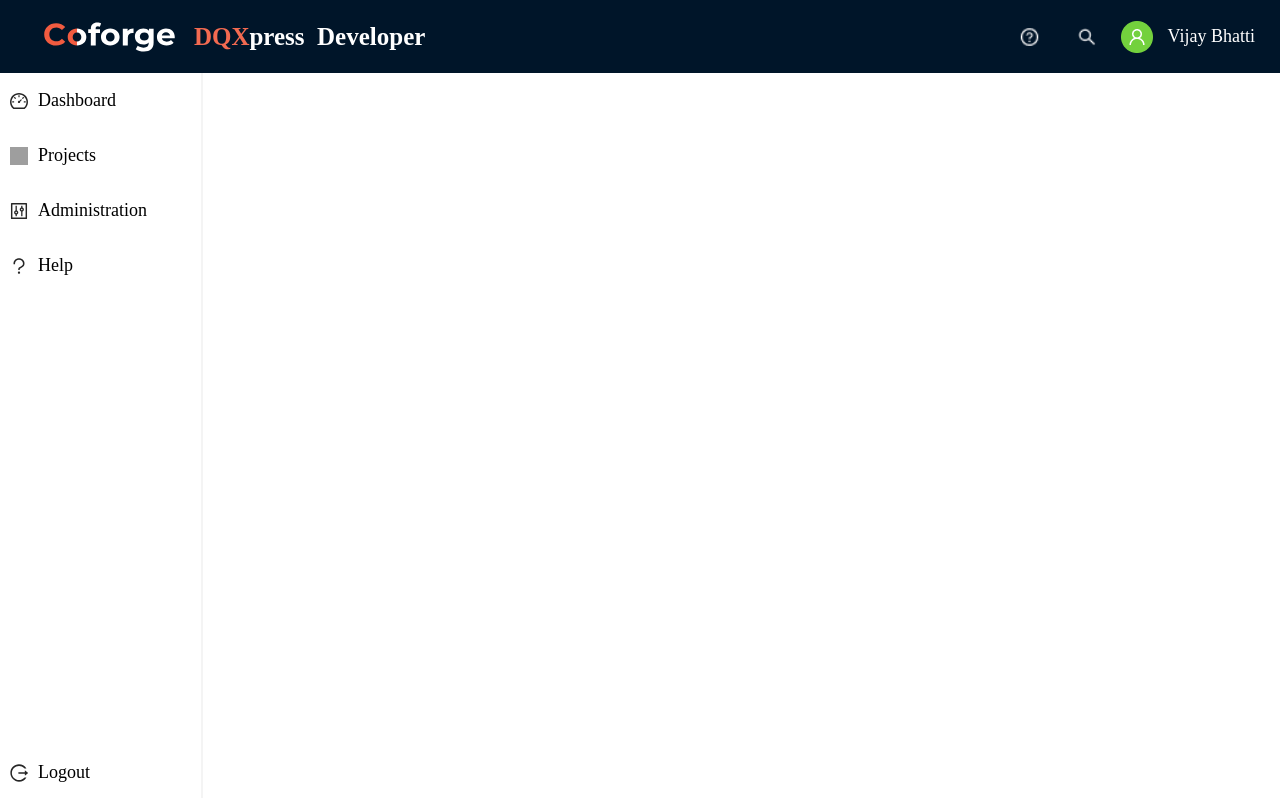
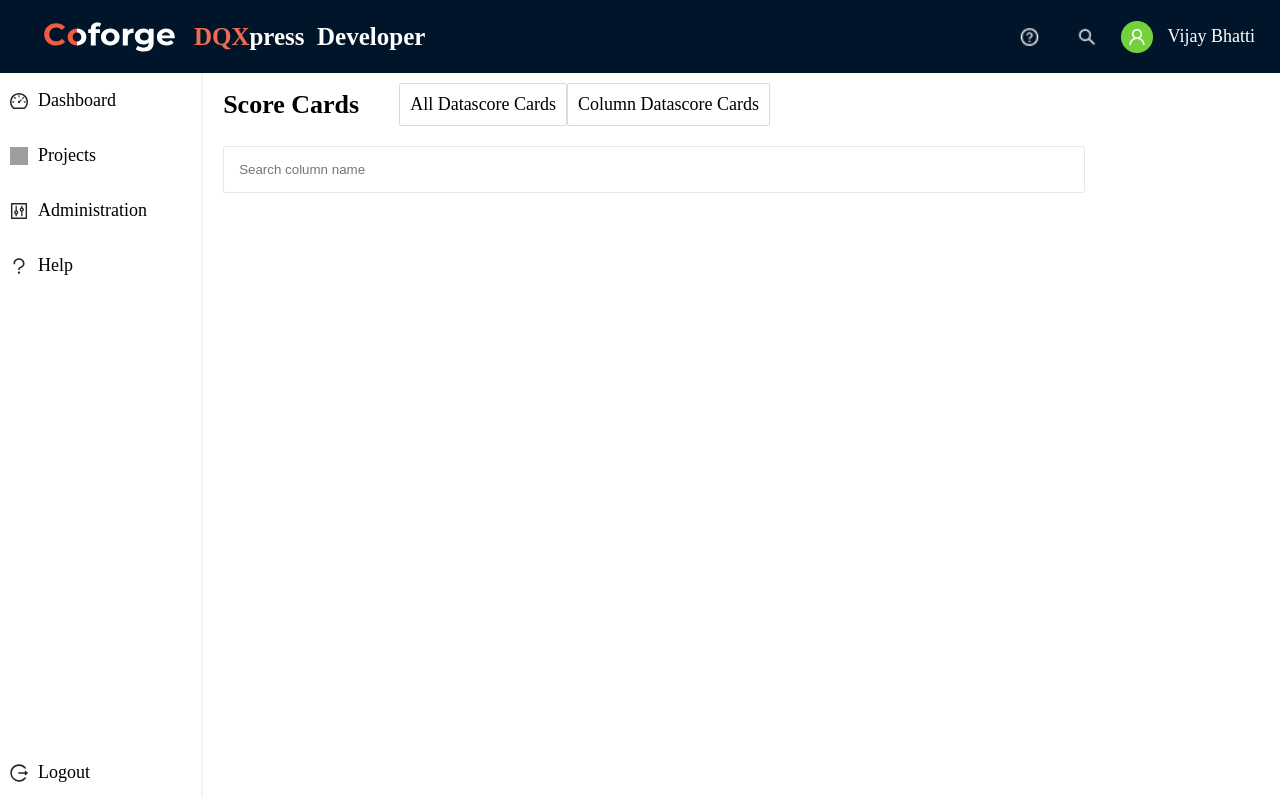
Before and after one commit to ritika-sharma123/DQXpress, a React (Create React App) app: page /score-cards in a window 1280 px wide. Built offline with nearby package versions, Linux system fonts and the light colour scheme; grey boxes are pictures that could not be loaded; a web font is replaced by a local one.

Commit message:
Added:: Score cards page

```diff
--- a/src/components/Card/index.js
+++ b/src/components/Card/index.js
@@ -1,41 +1,8 @@
 import React from "react";
 import "./index.scss";
-import Button from "../Button";
 
-const Card = ({ children }) => {
-  const handleClick = () => {
-    console.log("click");
-  };
-
-  return (
-    <div className="card">
-      {children}
-      <div className="card-title">
-        <h2>Project1</h2>
-      </div>
-      <div className="card-content">
-        <div>
-          <div>
-            <h3>Date Created</h3>
-          </div>
-          <div>
-            <h3>Status</h3>
-          </div>
-        </div>
-        <div>
-          <div>
-            <h3>2-04-2024</h3>
-          </div>
-          <div>
-            <h3>Processed</h3>
-          </div>
-        </div>
-      </div>
-      <div className="button">
-        <Button name={"See Details"} onClick={handleClick}></Button>
-      </div>
-    </div>
-  );
+const Card = ({ children, className }) => {
+  return <div className={`card ${className}`}>{children}</div>;
 };
 
 export default Card;
--- a/src/components/Layout/index.js
+++ b/src/components/Layout/index.js
@@ -7,6 +7,7 @@ import "./index.scss";
 import Dashboard from "../../pages/Dashboard";
 import ProjectsPage from "../../pages/Projects/ProjectsPage";
 import CreateProject from "../../pages/Projects/CreateProjectPage";
+import ScoreCards from "../../pages/Projects/ScoreCards";
 
 const Layout = () => {
   return (
@@ -28,6 +29,7 @@ const Layout = () => {
               path="/projects/create-project"
               element={<CreateProject />}
             />
+            <Route path="/score-cards" element={<ScoreCards />} />
             <Route path="/dashboard" element={<Dashboard />} />
           </Routes>
         </Content>
--- a/src/components/Stepper/index.js
+++ b/src/components/Stepper/index.js
@@ -2,13 +2,16 @@ import React from "react";
 import "./index.scss";
 
 const Stepper = ({ label, numberOfsteps, currentStep, index }) => {
+  const isActive = (index) => (index <= currentStep ? "active" : "");
   const isFinalStep = (index) => index === numberOfsteps - 1;
 
   return (
     <div className="stepper">
       <div className="stepper-step">
-        <div className="circle"></div>
-        {isFinalStep(index) ? null : <div className="line"></div>}
+        <div className={`circle ${isActive(index)}`}></div>
+        {isFinalStep(index) ? null : (
+          <div className={`line ${isActive(index)}`}></div>
+        )}
       </div>
       <label>{label}</label>
     </div>
--- a/src/components/Stepper/index.scss
+++ b/src/components/Stepper/index.scss
@@ -8,6 +8,10 @@
     display: flex;
     align-items: center;
     gap: 1px;
+
+    .active {
+      background-color: $primary-color !important;
+    }
   }
 
   .line {
@@ -21,5 +25,5 @@
   width: 20px;
   height: 20px;
   border-radius: 10px;
-  background-color: $primary-color;
+  background-color: $light-grey;
 }
--- a/src/pages/Projects/ProjectsForms/index.js
+++ b/src/pages/Projects/ProjectsForms/index.js
@@ -6,6 +6,7 @@ import Button from "../../../components/Button";
 import Stepper from "../../../components/Stepper";
 import AddDataSourceForm from "./AddDataSourceForm";
 import AddDataTargetForm from "./AddDataTargetForm";
+import { current } from "@reduxjs/toolkit";
 
 const StepperObject = [
   {
@@ -26,16 +27,19 @@ const StepperObject = [
 ];
 
 const ProjectDetailsPage = () => {
+  const numberOfSteps = StepperObject.length;
   const [currentStep, setCurrentStep] = useState(0);
 
   const handlePreviousStep = () => {
-    setCurrentStep((prevState) => currentStep + 1);
+    setCurrentStep((prevState) =>
+      currentStep < 0 ? currentStep : currentStep - 1
+    );
   };
   const handleContinueStep = () => {
-    setCurrentStep((prevState) => currentStep - 1);
+    setCurrentStep((prevState) =>
+      currentStep === numberOfSteps ? currentStep : currentStep + 1
+    );
   };
-
-  console.log("currentStep", currentStep);
 
   function dynamicForms() {
     switch (currentStep) {
@@ -59,7 +63,7 @@ const ProjectDetailsPage = () => {
         {StepperObject.map((i, index) => {
           return (
             <Stepper
-              numberOfsteps={StepperObject.length}
+              numberOfsteps={numberOfSteps}
               currentStep={currentStep}
               label={i.label}
               index={index}
@@ -73,17 +77,17 @@ const ProjectDetailsPage = () => {
           <Button
             name="Next"
             className={"primary-button"}
-            onClick={handlePreviousStep}
+            onClick={handleContinueStep}
           />
         ) : (
           <Button
             name="Continue"
             className={"primary-button"}
-            onClick={handlePreviousStep}
+            onClick={handleContinueStep}
           />
         )}
 
-        <Button name="Cancel" onClick={handleContinueStep} />
+        <Button name="Cancel" onClick={handlePreviousStep} />
       </div>
     </div>
   );
--- a/src/pages/Projects/ProjectsPage/index.js
+++ b/src/pages/Projects/ProjectsPage/index.js
@@ -5,6 +5,37 @@ import Button from "../../../components/Button";
 import Union from "../../../assets/images/Union.png";
 import { useNavigate } from "react-router-dom";
 import PageTitle from "../../../components/PageTitle";
+
+export const DummyCard = () => {
+  return (
+    <>
+      <div className="card-title">
+        <h2>Project1</h2>
+      </div>
+      <div className="card-content">
+        <div>
+          <div>
+            <h3>Date Created</h3>
+          </div>
+          <div>
+            <h3>Status</h3>
+          </div>
+        </div>
+        <div>
+          <div>
+            <h3>2-04-2024</h3>
+          </div>
+          <div>
+            <h3>Processed</h3>
+          </div>
+        </div>
+      </div>
+      <div className="button">
+        <Button name={"See Details"} onClick={() => {}}></Button>
+      </div>
+    </>
+  );
+};
 
 const ProjectsPage = () => {
   const navigate = useNavigate();
@@ -25,9 +56,15 @@ const ProjectsPage = () => {
         </Button>
       </div>
       <div className="cards-container">
-        <Card />
-        <Card />
-        <Card />
+        <Card>
+          <DummyCard />
+        </Card>
+        <Card>
+          <DummyCard />
+        </Card>
+        <Card>
+          <DummyCard />
+        </Card>
       </div>
     </div>
   );
--- a/src/pages/Projects/ProjectsPage/index.scss
+++ b/src/pages/Projects/ProjectsPage/index.scss
@@ -1,3 +1,5 @@
+@import "../../../assets//scss//mixins";
+
 .cards-container {
   display: flex;
   gap: 20px;
--- /dev/null
+++ b/src/pages/Projects/ScoreCards/index.js
@@ -0,0 +1,20 @@
+import React from "react";
+import PageTitle from "../../../components/PageTitle";
+import Button from "../../../components/Button";
+import Input from "../../../components/Input";
+import "./index.scss";
+
+const ScoreCards = () => {
+  return (
+    <div className="score-card-page">
+      <div className="title-button-div">
+        <PageTitle name={"Score Cards"} />
+        <Button name="All Datascore Cards" className={"tab-button"} />
+        <Button name="Column Datascore Cards" />
+      </div>
+      <Input placeholder={"Search column name"} className={"input"} />
+    </div>
+  );
+};
+
+export default ScoreCards;
--- /dev/null
+++ b/src/pages/Projects/ScoreCards/index.scss
@@ -0,0 +1,15 @@
+.score-card-page {
+  .title-button-div {
+    display: flex;
+  }
+
+  .tab-button {
+    margin-left: 40px;
+  }
+
+  .input {
+    margin: 20px 0px;
+    padding: 15px;
+    width: 80%;
+  }
+}
```
